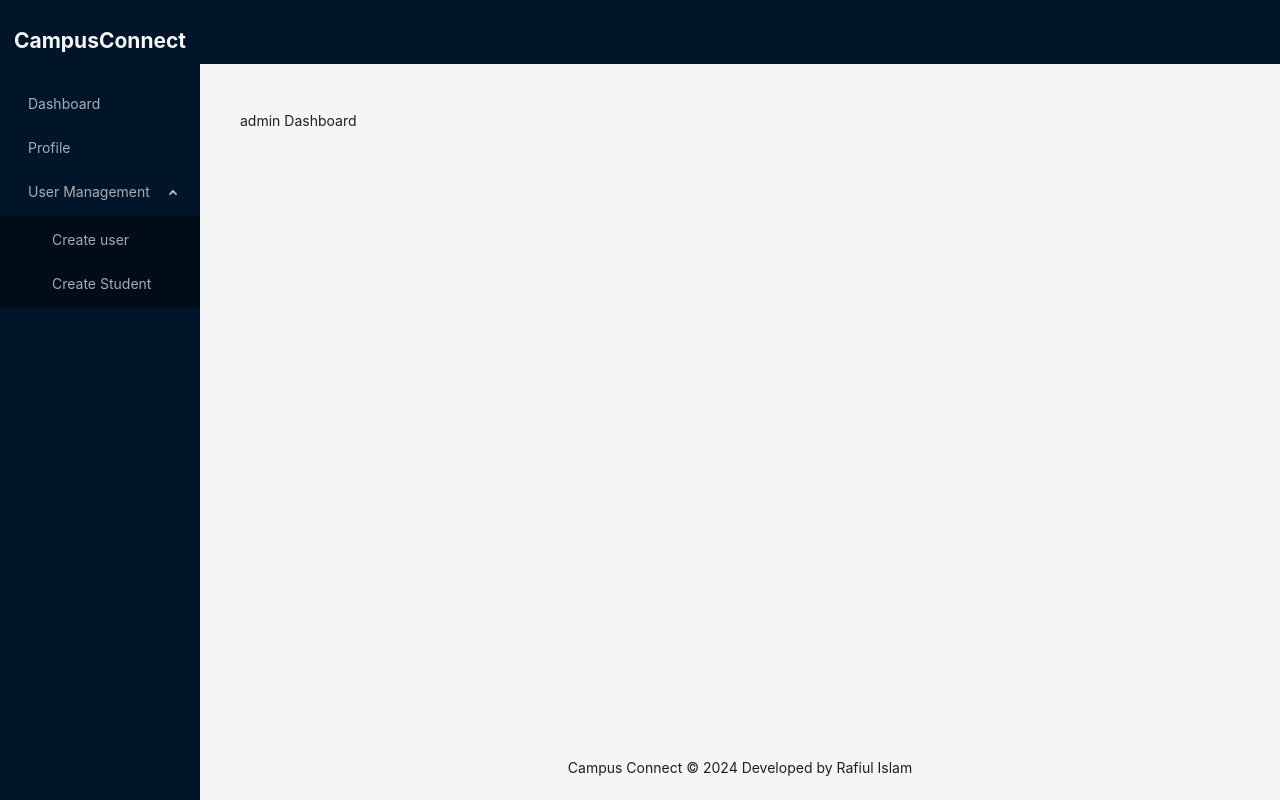
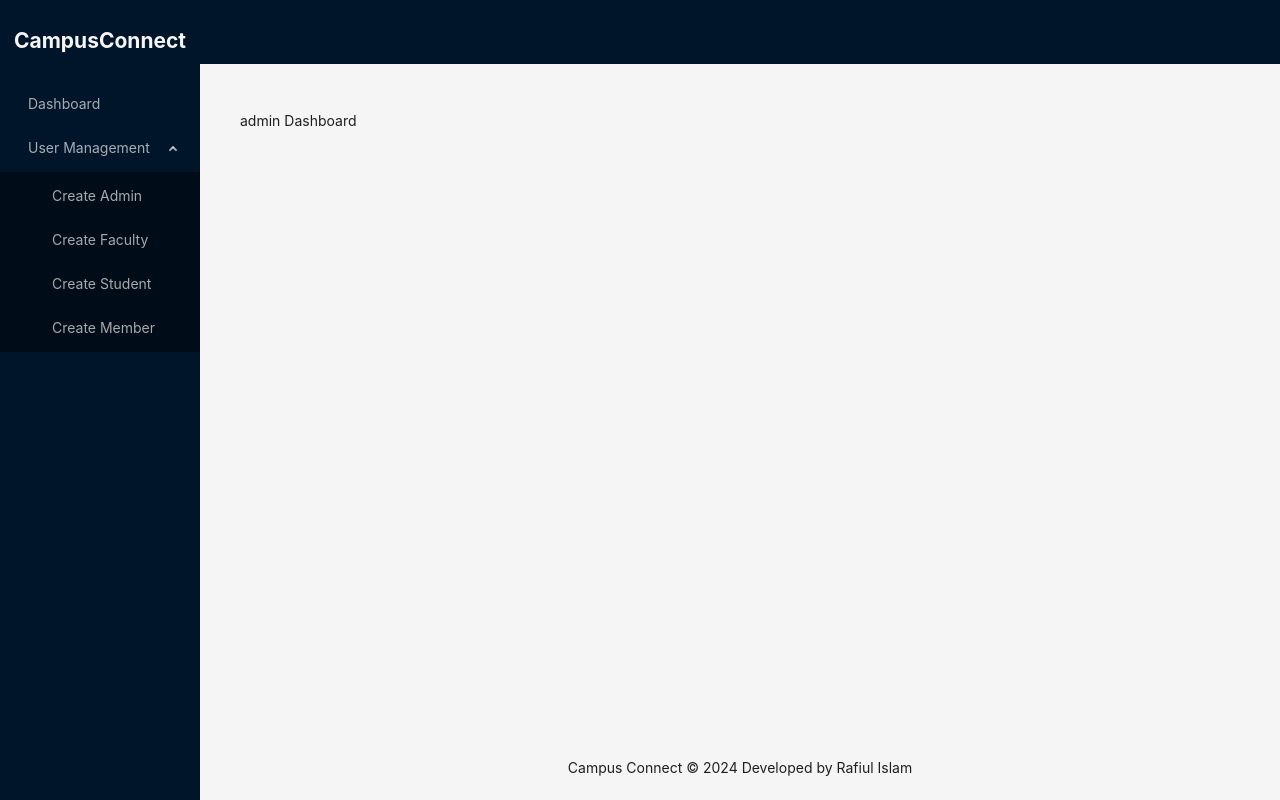
Before and after one commit to rirefat/campusConnect-frontend, a React (Vite) app: page /admin/dashboard in a window 1280 px wide. Both pictures are taken after a click on the element "User Management". Built offline with nearby package versions, Linux system fonts and the light colour scheme.

Commit message:
logically handle centralized sidebar items

```diff
--- a/src/components/layout/MainLayout.tsx
+++ b/src/components/layout/MainLayout.tsx
@@ -1,28 +1,11 @@
 import React from 'react';
 import { Layout, Menu } from 'antd';
-import { NavLink, Outlet } from 'react-router-dom';
+import { Outlet } from 'react-router-dom';
+import { adminSidebarItems } from '../../routes/admin.routes';
 const { Header, Content, Footer, Sider } = Layout;
 
-const items = [
-    {
-        key: crypto.randomUUID(),
-        label: "Dashboard"
-    },
-    {
-        key: crypto.randomUUID(),
-        label: "Profile"
-    },
-    {
-        key: crypto.randomUUID(),
-        label: "User Management",
-        children: [
-            { key: 1, label: "Create user" },
-            { key: 2, label: <NavLink to={'/create-student'}>Create Student</NavLink> },
-        ],
-    },
-];
 
-const logoStyle:React.CSSProperties = {
+const logoStyle: React.CSSProperties = {
     color: "whitesmoke",
     textAlign: "center",
     height: "5rem",
@@ -50,7 +33,7 @@
                 <div className="logo logoStyle" style={logoStyle}>
                     <h1>CampusConnect</h1>
                 </div>
-                <Menu theme="dark" mode="inline" defaultSelectedKeys={['4']} items={items} />
+                <Menu theme="dark" mode="inline" defaultSelectedKeys={['4']} items={adminSidebarItems} />
             </Sider>
             <Layout>
                 <Header style={{ padding: 0 }} />
@@ -61,7 +44,7 @@
                             minHeight: 360,
                         }}
                     >
-                        <Outlet/>
+                        <Outlet />
                     </div>
                 </Content>
                 <Footer style={{ textAlign: 'center' }}>
--- a/src/routes/admin.routes.tsx
+++ b/src/routes/admin.routes.tsx
@@ -1,12 +1,19 @@
-import { ReactNode } from "react";
+import {  ReactNode } from "react";
 import AdminDashboard from "../pages/admin/AdminDashboard";
 import CreateAdmin from "../pages/admin/CreateAdmin";
 import CreateFaculty from "../pages/admin/CreateFaculty";
 import CreateStudent from "../pages/admin/CreateStudent";
+import { NavLink } from "react-router-dom";
 
-type TRoute ={
+type TRoute = {
     path: string,
     element: ReactNode
+}
+
+type TSidebarItem = {
+    key: string,
+    label: ReactNode,
+    children?: TSidebarItem[]
 }
 
 const adminPaths = [
@@ -43,16 +50,16 @@
 ];
 
 // For admin routing
-export const adminRoutes = adminPaths.reduce((acc:TRoute[], item) => {
-    if(item.path && item.element){
+export const adminRoutes = adminPaths.reduce((acc: TRoute[], item) => {
+    if (item.path && item.element) {
         acc.push({
             path: item.path,
             element: item.element
         })
     }
 
-    if(item.children){
-        item.children.forEach((child)=>{
+    if (item.children) {
+        item.children.forEach((child) => {
             acc.push({
                 path: child.path,
                 element: child.element
@@ -61,4 +68,28 @@
     }
 
     return acc;
-}, [])
+}, []);
+
+
+// For dashboard sidebar
+export const adminSidebarItems = adminPaths.reduce((acc: TSidebarItem[], item) => {
+    if (item.path && item.name) {
+        acc.push({
+            key: item.name,
+            label: <NavLink to={`/admin/${item.path}`}>{`${item.name}`}</NavLink>
+        })
+    }
+
+    if (item.children) {
+        acc.push({
+            key: item.name,
+            label: item.name,
+            children: item.children.map((child) => ({
+                key: child.name,
+                label: <NavLink to={`/admin/${child.path}`}>{child.name}</NavLink>,
+            }))
+        })
+    }
+
+    return acc;
+}, []);
```
